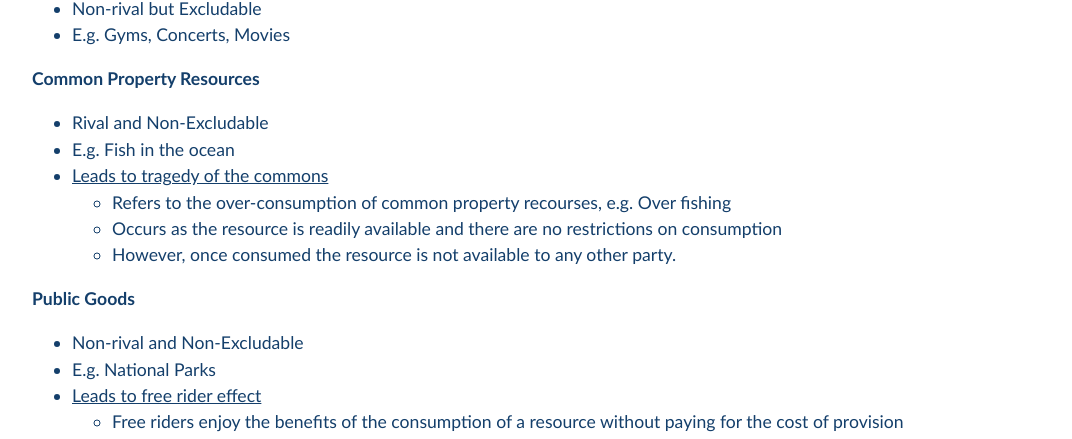
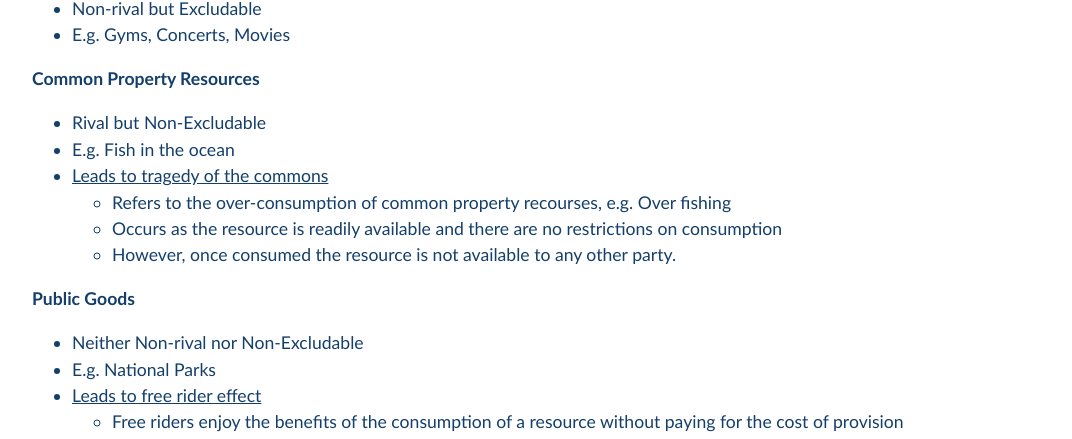
Before and after one commit to Pi-thagoras/the-chicken-pen, a Jekyll site: the page built from economics/Economics-Exam-Two-Checklist.md, in a window 1280 px wide and 900 px high, scrolled down 1314 px. Shown: the part 148-587 px from the top of the window, without its empty margins (96-1168 px from the left). Built offline with Jekyll 4.4.1, drawn with Linux system fonts in a browser that asks for light colours.

Commit message:
vault backup: 2023-11-02 11:49:07

```diff
--- a/economics/Economics-Exam-Two-Checklist.md
+++ b/economics/Economics-Exam-Two-Checklist.md
@@ -49,7 +49,7 @@ This is the checklist/main points to memorise for Economics Year 11 Final Exam.
 -   E.g. Gyms, Concerts, Movies
 
 **Common Property Resources**
--   Rival and Non-Excludable
+-   Rival but Non-Excludable
 -   E.g. Fish in the ocean
 -   <u>Leads to tragedy of the commons</u>
 	-   Refers to the over-consumption of common property recourses, e.g. Over fishing
@@ -57,7 +57,7 @@ This is the checklist/main points to memorise for Economics Year 11 Final Exam.
 	-   However, once consumed the resource is not available to any other party.
 
 **Public Goods**
--   Non-rival and Non-Excludable
+-   Neither Non-rival nor Non-Excludable
 -   E.g. National Parks
 -   <u>Leads to free rider effect</u>
 	-   Free riders enjoy the benefits of the consumption of a resource without paying for the cost of provision
```
